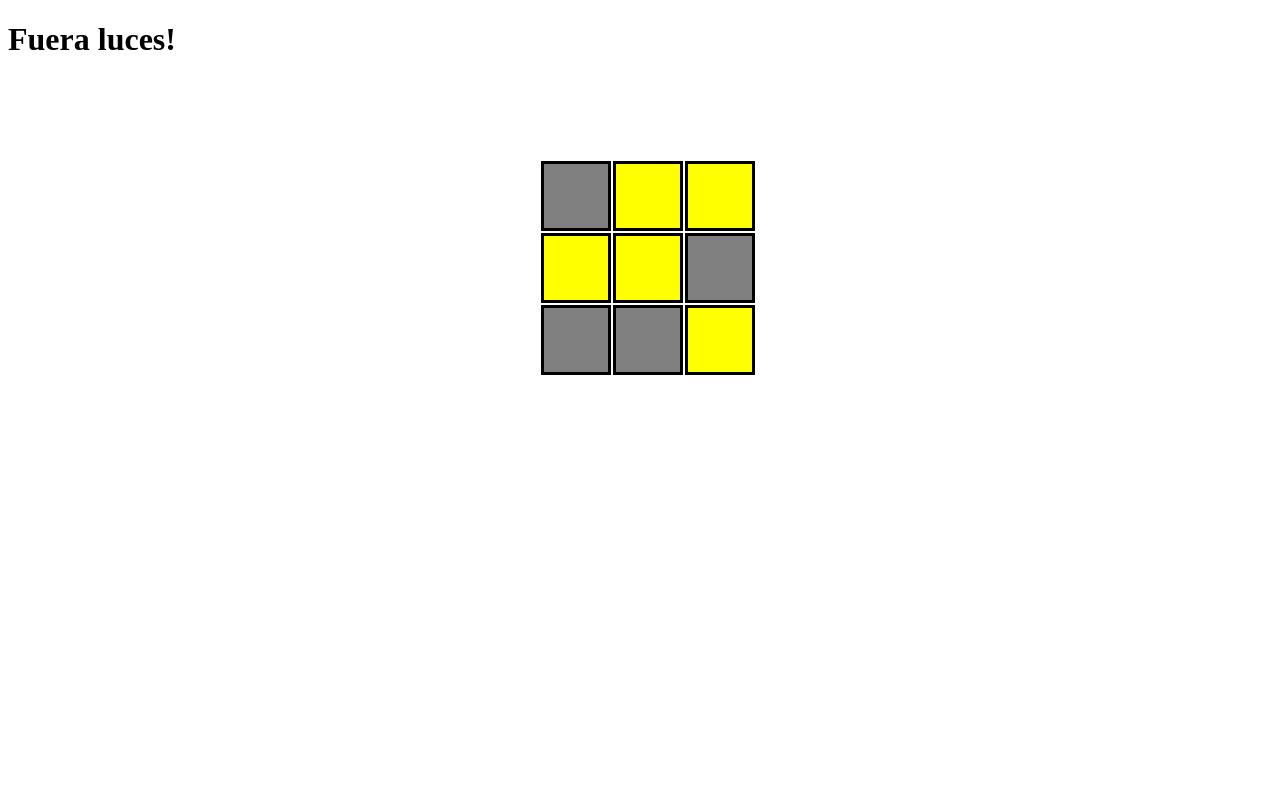
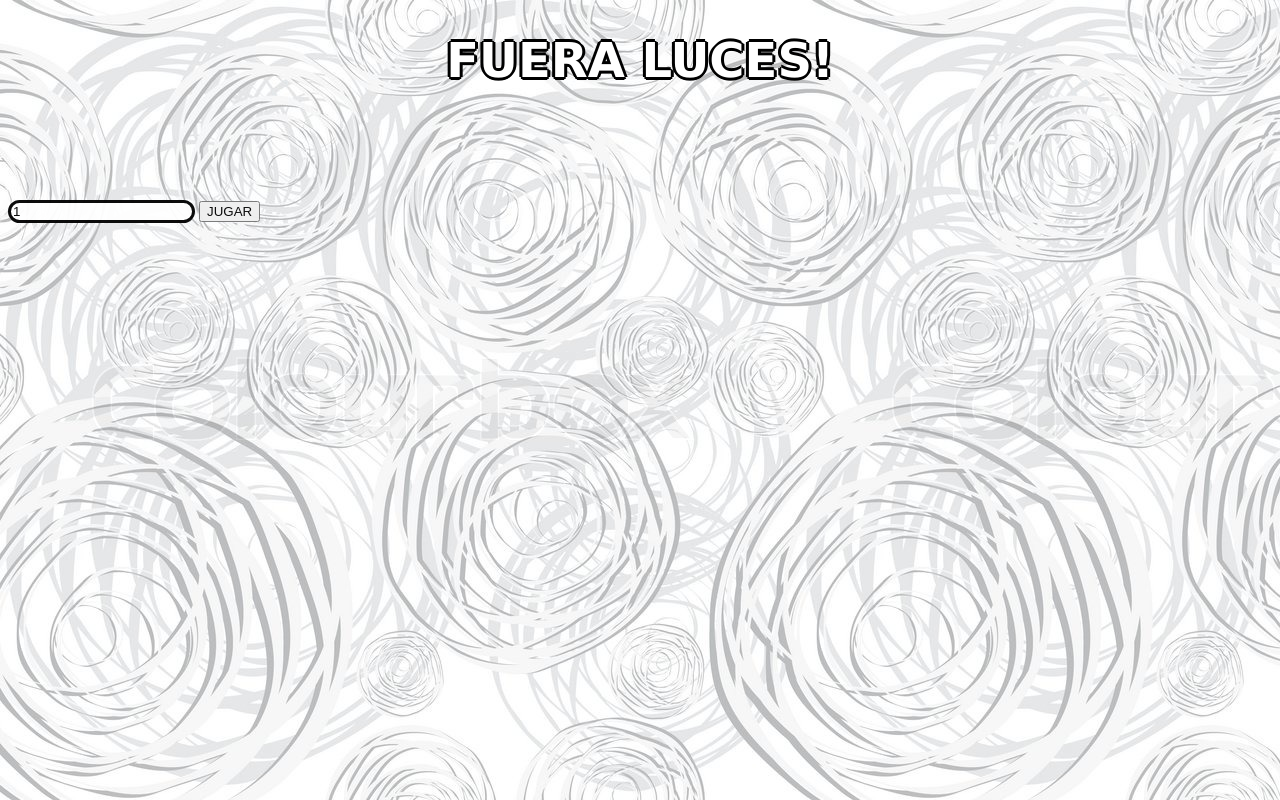
Before and after one commit to Pierca7/lights-out, a website with bundled scripts: page src/views/index.html in a window 1280 px wide. Built offline with nearby package versions, Linux system fonts and the light colour scheme; files whose address does not match are found by name.

Commit message:
Progreso en la UI inicial

```diff
--- a/src/controllers/app.ts
+++ b/src/controllers/app.ts
@@ -51,15 +51,15 @@ async function crearTablero(): Promise<void> {
     const filaHTML = await crearFila().then((fila: string) => fila);
     const casillaHTML = await crearCasilla().then((casilla: string) => casilla);
 
-    for(let i = 0; i< tamano; i++) {
+    for(let x = 0; x< tamano; x++) {
         casillas.push([]);
-        const nuevaFila = filaHTML.replace("{0}", i.toString());
-        tablero.innerHTML += nuevaFila;
-        const filaElement = document.getElementById(`fila${i}`) || new Element();
 
-        for(let j = 0; j< tamano; j++) {
+        tablero.innerHTML += filaHTML.replace("{0}", x.toString());
+        const filaElement = document.getElementById(`fila${x}`);
+
+        for(let y = 0; y< tamano; y++) {
             const estadoInicial: EstadoCasilla = Math.round(Math.random());
-            const id = `${i}-${j}`;
+            const id = `${x}-${y}`;
 
             let nuevaCasilla = casillaHTML.replace("{0}", id );
 
@@ -76,7 +76,7 @@ async function crearTablero(): Promise<void> {
 
             filaElement.innerHTML += nuevaCasilla;
 
-            casillas[i][j] = {
+            casillas[x][y] = {
                 id: id,
                 estado: estadoInicial
             }
@@ -86,7 +86,10 @@ async function crearTablero(): Promise<void> {
 }
 
 function agregarEventos(): void {
-    [].concat(...casillas).forEach((casilla: Casilla) => document.getElementById(casilla.id).addEventListener("click", (evento: Event) => cambiarEstado(evento)));
+    [].concat(...casillas).forEach((casilla: Casilla) => {
+        const elemento = document.getElementById(casilla.id);
+        elemento.addEventListener("click", (evento: Event) => cambiarEstado(evento));
+    });
 }
 
 function cambiarEstado(evento: Event): void {
@@ -96,7 +99,7 @@ function cambiarEstado(evento: Event): void {
     casillasACambiar.forEach(casillaACambiar => setearEstado(casillaACambiar));
 }
 
-function setearEstado(casillaACambiar: Casilla){
+function setearEstado(casillaACambiar: Casilla): void {
     const elemento = document.getElementById(casillaACambiar.id);
 
     switch (casillaACambiar.estado) {
--- a/src/styles/index.css
+++ b/src/styles/index.css
@@ -1,5 +1,24 @@
 body {
     overflow: hidden;
+    background-image: url("../resources/app_background.jpg");
+}
+
+.cantidad-casillas {
+    margin: 0;
+    -webkit-appearance: none;
+    -moz-appearance: textfield;
+    border-radius: 25px;
+    border-color: black;
+    border-style: solid;
+    border-width: 3px;
+}
+
+.titulo {
+    color: white;
+    font-family: Verdana, Geneva, Tahoma, sans-serif;
+    font-size: 3rem;
+    text-align: center;
+    text-shadow: 3px 0 0 black, -3px 0 0 black, 0 3px 0 black, 0 -3px 0 black, 1.5px 1.5px black, -1.5px -1.5px 0 black, 1.5px -1.5px 0 black, -1.5px 1.5px 0 black;
 }
 
 .container {
@@ -7,7 +26,8 @@ body {
 	justify-content: center;
 	align-items: center;
 	width: 100%;
-	margin-top: 5rem;
+    margin-top: 5rem;
+    opacity: 0.95;
 }
 
 .fila {
--- a/src/views/index.html
+++ b/src/views/index.html
@@ -11,10 +11,10 @@
     <script src="public/bin/controllers/app.js" type="module"></script>
 </head>
 <body>
-    <h1>Fuera luces!</h1>
+    <h1 class="titulo">FUERA LUCES!</h1>
     <div id="app" class="container">
-        <div id="tablero" class="columna">
-        </div>
+        <input class="cantidad-casillas" type="number" id="cantidadFilas" min="1" value="1">
+        <button>JUGAR</button>
     </div>
 </body>
 </html>
```
Also changed, not shown: src/views/tablero.html (added, +3 -0 lines), src/resources/app_background.jpg (added).
